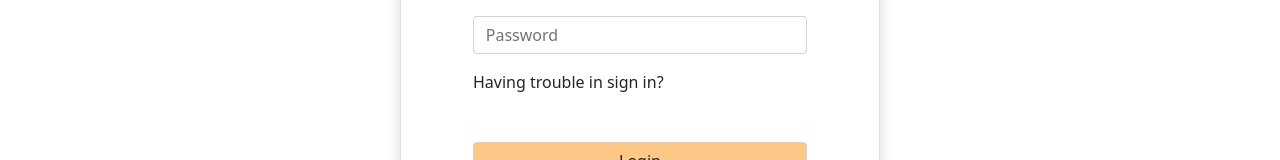
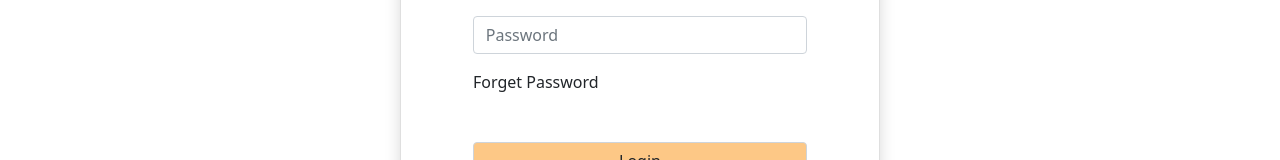
Before and after one commit to laxmanNemane/brantford, a React (Create React App) app: page /login in a window 1280 px wide. Shown: the part 294-454 px from the top of the page. Built offline with nearby package versions, Linux system fonts and the light colour scheme.

Commit message:
changes in Navigation

```diff
--- a/src/Layout/Navbar.js
+++ b/src/Layout/Navbar.js
@@ -5,7 +5,7 @@ const Navbar = () => {
   return (
     <nav className="navbar navbar-expand-lg navbar-dark bg-dark text-white">
       <div className="container">
-        <a className="navbar-brand fw-bold" href="#">
+        <NavLink className="navbar-brand fw-bold" to="/">
           <img
             src="https://thumbs.dreamstime.com/b/city-vector-logo-home-simple-design-building-skyline-house-apartment-template-188251128.jpg"
             alt=""
@@ -14,7 +14,7 @@ const Navbar = () => {
             className="rounded-3 me-2"
           />
           BrantFord
-        </a>
+        </NavLink>
         <button
           className="navbar-toggler"
           type="button"
@@ -45,7 +45,7 @@ const Navbar = () => {
             </li>
           </ul>
 
-          <NavLink to="/forgetpassword" className="btn border text-white">
+          <NavLink to="/login" className="btn border text-white">
             Login
           </NavLink>
 
--- a/src/Navigation/Route.js
+++ b/src/Navigation/Route.js
@@ -9,7 +9,7 @@ const Routing = () => {
     <BrowserRouter>
       <Navbar />
       <Routes>
-        <Route path="/" element={"This is Home Page"} />
+        <Route path="/" element={<p className="container mt-5">Home Page</p>} />
         <Route path="/login" element={<Login />} />
         <Route path="/forgetpassword" element={<ForgetPassword />} />
         {/* <Route path="*" element={<h1>Page is Not Found</h1>} /> */}
--- a/src/Pages/ForgetPassword.js
+++ b/src/Pages/ForgetPassword.js
@@ -63,6 +63,8 @@ const ForgetPassword = () => {
                   <NavLink to="/login" className="btn border  w-50  form-control">
                     Login with Google
                   </NavLink>
+
+                  <p className="mt-5">Return to <NavLink to="/login" className=" text-decoration-none"  style={{ color: "#ffa64d" }}>Sign In</NavLink></p>
                 </Form>
               )}
             </Formik>
--- a/src/Pages/Login.js
+++ b/src/Pages/Login.js
@@ -1,5 +1,6 @@
 import { ErrorMessage, Field, Form, Formik } from "formik";
 import React, { Fragment } from "react";
+import { NavLink } from "react-router-dom";
 import "../Styles/loginpage.css";
 
 const Login = () => {
@@ -56,7 +57,11 @@ const Login = () => {
                     <p className="ms-5 ps-2 text-danger">
                       <ErrorMessage name="password" />
                     </p>
-                    <p className="ms-5 ps-2">Having trouble in sign in?</p>
+                    <p className="ms-5 ps-2">
+                      <NavLink to="/forgetpassword" className="text-dark text-decoration-none ">
+                        Forget Password
+                      </NavLink>
+                    </p>
                     <button
                       type="submit"
                       className="form-control border-none w-75 mx-auto my-5 "
```
